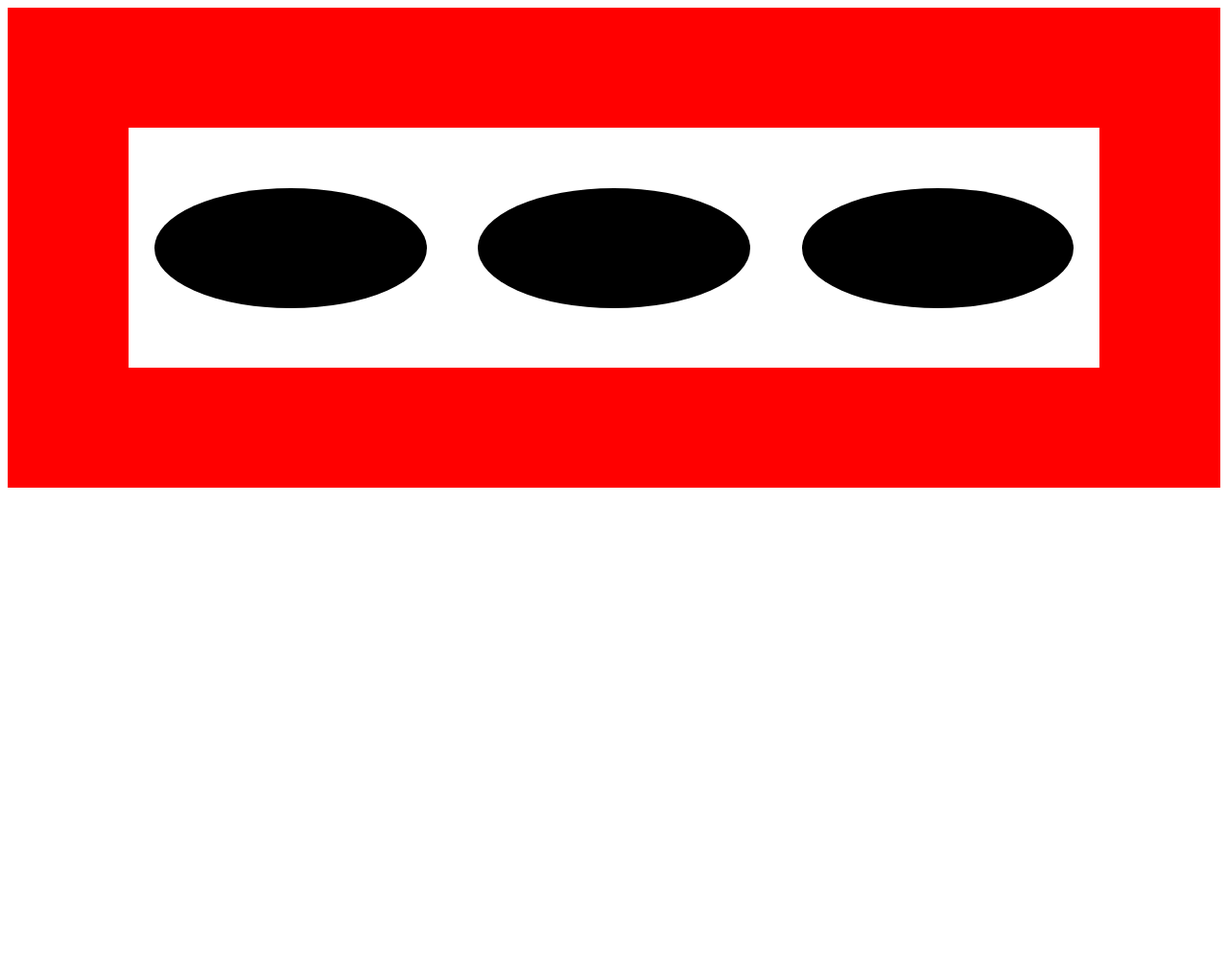
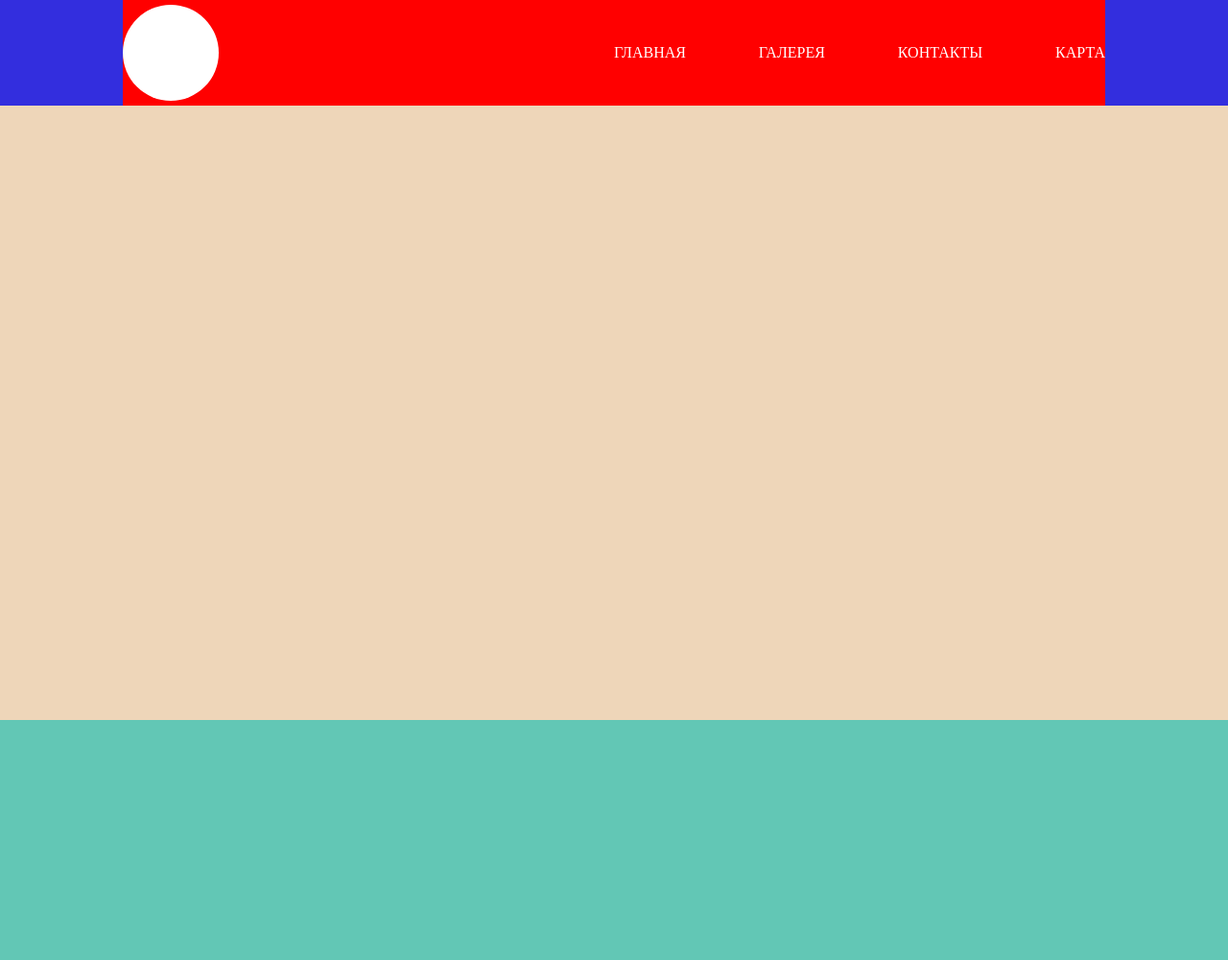
Before and after one commit to techworkne/learning, a plain HTML site: page index.html in a window 1280 px wide. Shown: the whole page at 96% size. Before the commit the page ends 800 px from the top, so only its background shows below. Drawn offline with Linux system fonts and the light colour scheme.

Commit message:
5 lesson

```diff
--- a/assets/css/default.css
+++ b/assets/css/default.css
@@ -1,3 +1,12 @@
 body {
     margin: 0;
 }
+
+a {
+    text-decoration: none;
+    transition: 0.4s;
+}
+
+a:hover {
+    color: #FFA800;
+}
--- a/assets/css/style.css
+++ b/assets/css/style.css
@@ -1,23 +1,42 @@
-header {
+@import "./default.css";
+
+.wrapper {
     display: flex;
-    justify-content: center;
+    justify-content: space-between;
     align-items: center;
-    height: 500px;
+    padding: 5px 0;
     background: red;
+    margin: auto auto;
+    width: 80%;
 }
 
-.wrapper {
-    align-items: center;
-    justify-content: space-around;
-    display: flex;
-    width: 80%;
-    height: 50%;
-    background: white;
+header {
+    background: #332EDE;
 }
 
-.square {
-    height: 50%;
-    width: 28%;
-    border-radius: 100%;
-    background: black;
+section {
+    height: 80vh;
+    background: #EED6B9;
 }
+
+footer {
+    height: 250px;
+    background: #62C7B5;
+}
+
+a {
+    color: white;
+}
+
+.ellipse {
+    width: 100px;
+    height: 100px;
+    border-radius: 100px;
+    background: #fff;
+}
+
+nav {
+    display: flex;
+    justify-content: space-between;
+    width: 50%;
+}
--- a/index.html
+++ b/index.html
@@ -10,10 +10,18 @@
 <body>
 <header>
     <div class="wrapper">
-        <div class="square"></div>
-        <div class="square"></div>
-        <div class="square"></div>
+        <div class="ellipse"></div>
+      <nav>
+          <a href="">ГЛАВНАЯ</a>
+          <a href="">ГАЛЕРЕЯ</a>
+          <a href="">КОНТАКТЫ</a>
+          <a href="">КАРТА</a>
+      </nav>
     </div>
 </header>
+<section>
+
+</section>
+<footer></footer>
 </body>
 </html>
```
